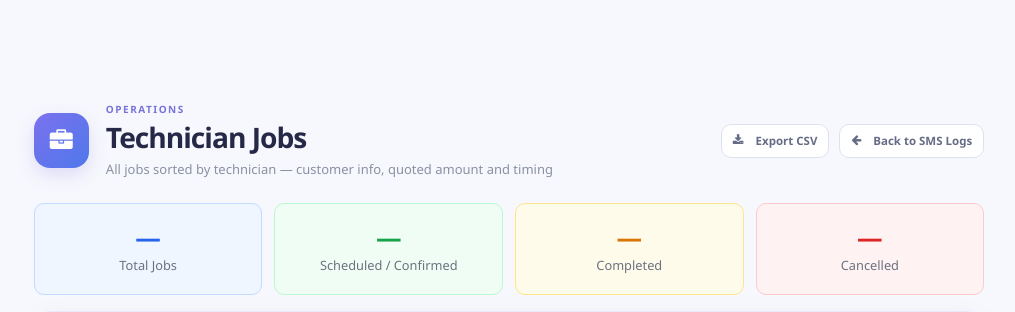
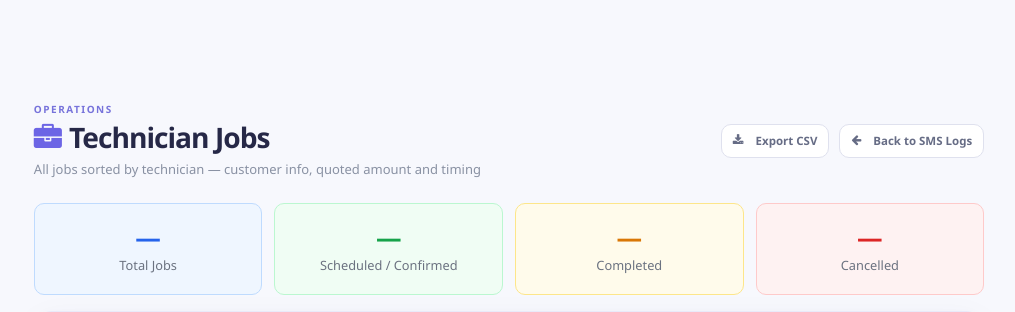
Before and after one commit to MuhammadAsim123321/SmsProject, an ASP.NET Core app: template SendSmsCallAlerts/Views/Sms/TechnicianJobs.cshtml in a window 1280 px wide. Shown: the top 312 px of the page, without its empty margins (260-1275 px from the left). Run offline with ASP.NET Core 8, Linux system fonts and the light colour scheme; the template is opened without the code that fills it, so the values that code supplies are empty; some libraries are stand-ins or nearby versions.

Commit message:
remove bg-color of brief-case logo in technician job page

```diff
--- a/SendSmsCallAlerts/Views/Sms/TechnicianJobs.cshtml
+++ b/SendSmsCallAlerts/Views/Sms/TechnicianJobs.cshtml
@@ -6,12 +6,9 @@
 
 <section class="nova-page-head" aria-label="Page heading">
     <div class="nova-heading-group">
-        @* Replaced by sidebar fix 2026-11-17: Font Awesome 4.7 has no fa-hard-hat icon. *@
-        @* <span class="nova-heading-icon" aria-hidden="true"><i class="fa fa-hard-hat"></i></span> *@
-        <span class="nova-heading-icon" aria-hidden="true"><i class="fa fa-briefcase"></i></span>
         <div class="nova-heading-copy">
             <span class="nova-eyebrow">OPERATIONS</span>
-            <h1>Technician Jobs</h1>
+            <h1><i class="fa fa-briefcase me-2" aria-hidden="true" style="color:#6c65e5;"></i>Technician Jobs</h1>
             <p>All jobs sorted by technician — customer info, quoted amount and timing</p>
         </div>
     </div>
```
